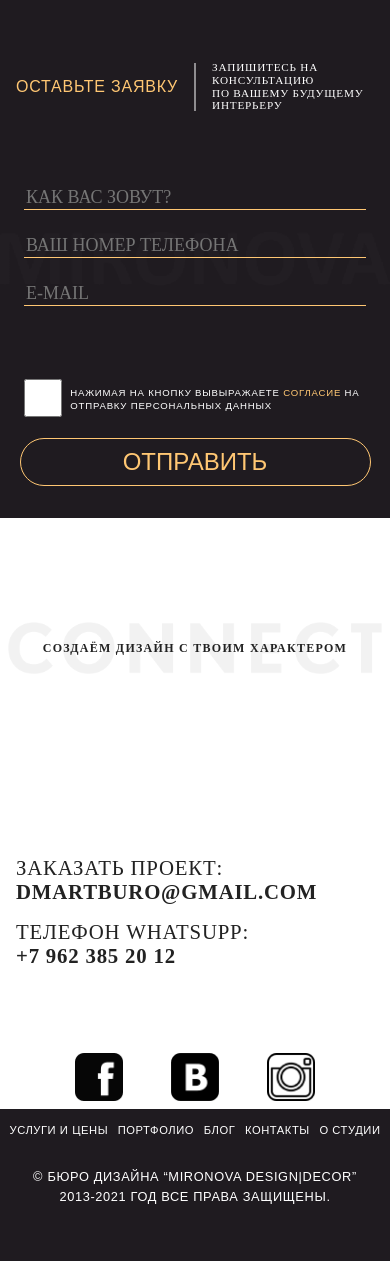
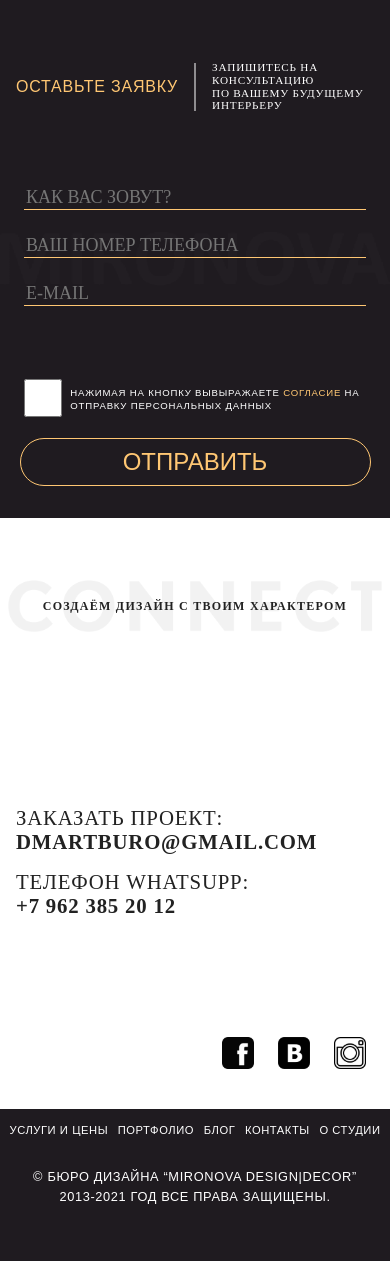
Before and after one commit to Mapc89/Mapc89.github.io, a PHP site: page /projects/mirdes/index.html in a window 390 px wide. Shown: the part 3385-4646 px from the top of the page. Run offline with PHP 8.4, Linux system fonts and the light colour scheme; some web fonts are replaced.

Commit message:
Портфолио почти норм
откалибровал контакты

```diff
--- a/projects/mirdes/css/style.css
+++ b/projects/mirdes/css/style.css
@@ -1627,6 +1627,9 @@ body {
   .main .instagram__img a {
     margin: 1.5rem auto 8rem;
   }
+  .main__connect .connect-title {
+    margin: 0;
+  }
   .main__connect .connect-title h2 {
     font-size: 12px;
   }
@@ -1945,4 +1948,14 @@ body {
   .caption__vl {
     margin: 0 1rem;
   }
-}
+  .social-block {
+    width: 9rem;
+    margin: 0 1rem 2rem 0;
+    -ms-flex-item-align: end;
+        align-self: flex-end;
+  }
+  .social-block .ok, .social-block .fb, .social-block .vk, .social-block .in {
+    width: 2rem;
+    height: 2rem;
+  }
+}
--- a/projects/mirdes/sass/_media.sass
+++ b/projects/mirdes/sass/_media.sass
@@ -130,6 +130,7 @@
                 img
         &__connect
             .connect-title
+                margin: 0
                 h2
                     font-size: 12px
             .connect-text
@@ -378,5 +379,13 @@
                 line-height: 0.8rem
         &__vl
             margin: 0 1rem
+    // Соц сети
+    .social-block
+        width: 9rem
+        margin: 0 1rem 2rem 0
+        align-self: flex-end
+        .ok, .fb, .vk, .in
+            width: 2rem
+            height: 2rem
 // @media only screen and (max-width: 720px)
 // @media only screen and (max-width: 1366px)
```
